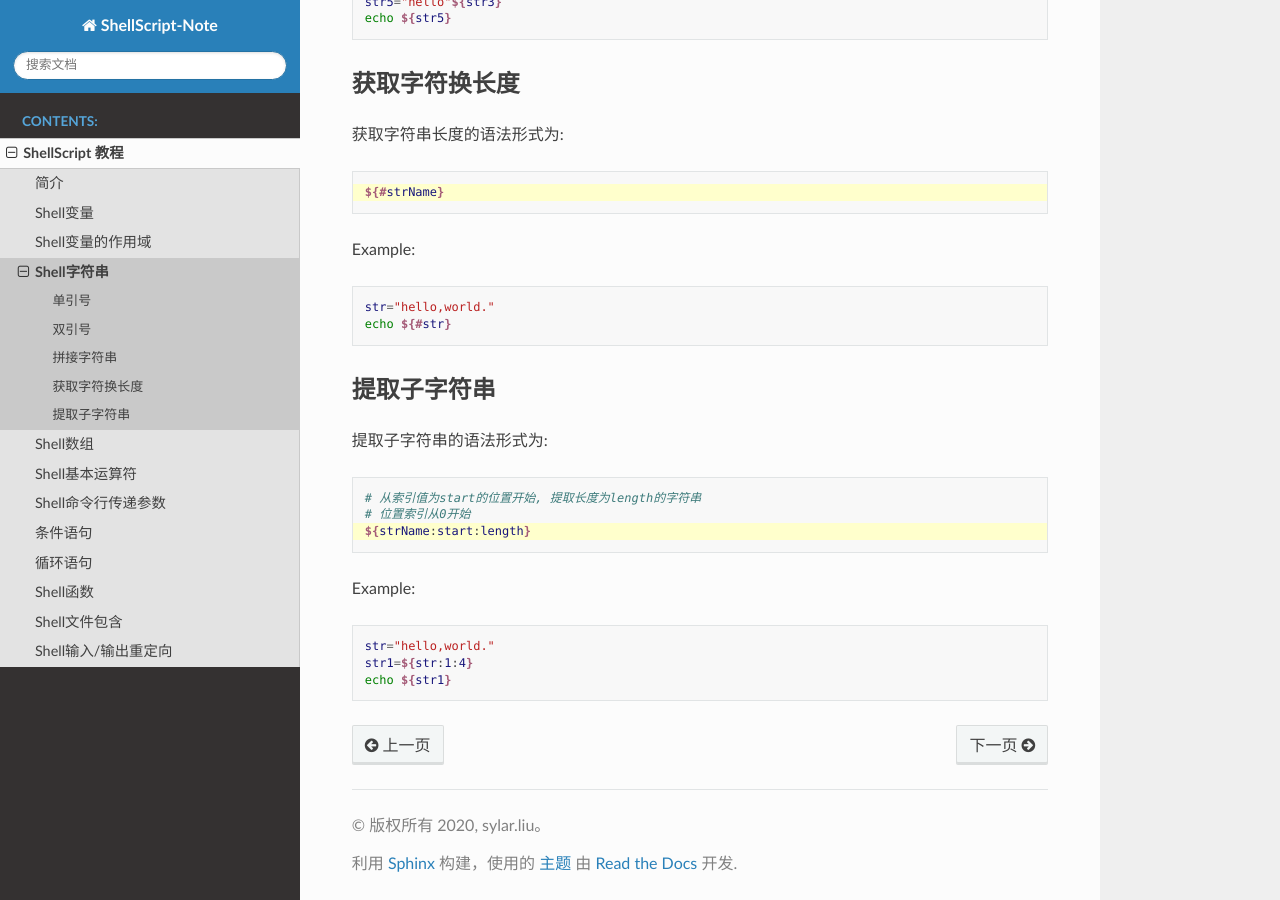
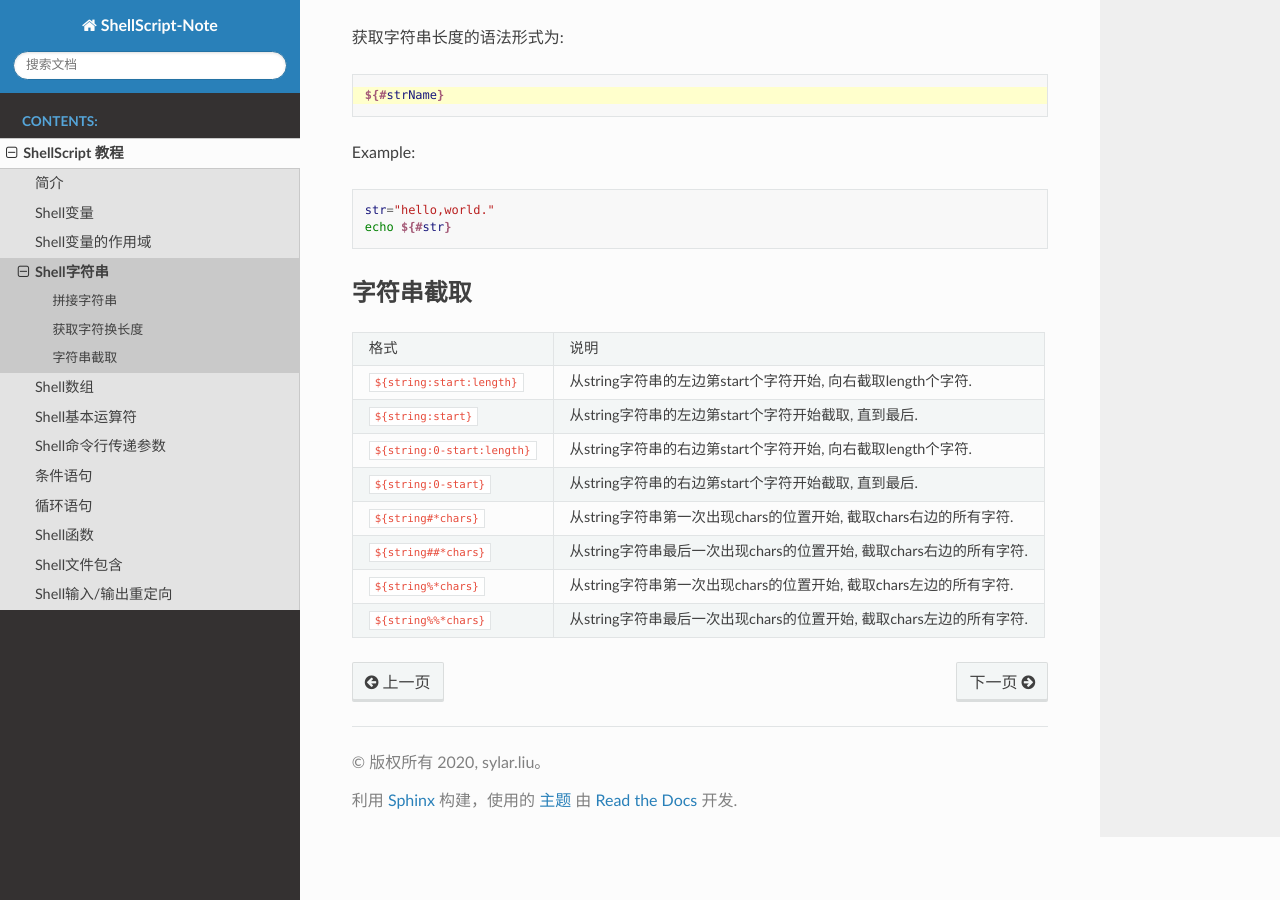
Before and after one commit to My-LearningNotes/ShellScript, a Sphinx documentation site: the page built from source/tutorial/string.rst, in a window 1280 px wide and 900 px high, scrolled down 1257 px. Built offline with Sphinx 7.4.7 and the Read the Docs theme 2.0.0, drawn with Linux system fonts in a browser that asks for light colours; some of the changed text lies outside the part shown.

Commit message:
修改关于字符串的笔记

```diff
--- a/source/tutorial/string.rst
+++ b/source/tutorial/string.rst
@@ -1,7 +1,10 @@
 Shell字符串
 ===========
 
-字符串是Shell编程中最常用最有用的数据类型, \ **字符串可以使用单引号包裹, 也可以使用双引号, 也可以不用引号.**
+字符串(String)就是一系列字符的组合.
+字符串是Shell编程中最常用的数据类型之一(除了数字和字符串, 也没有其它类型了).
+
+字符串可以使用单引号包围, 也可以使用双引号包围, 也可以不用引号, 它们之间是有区别的.
 
 .. code-block:: bash
 
@@ -9,40 +12,33 @@
     str2="hello"
     str3=hello
 
-.. attention::
+三种形式的差别:
 
-    虽然字符串可以不用引号包裹, 但是作为一种好的编程习惯, 我们应该总是用引号包裹字符串.
-    因为这样, 我们一眼就可以看出这是一个字符串.
+*   单引号\ ``''``\ 包围的字符串
 
-
-单引号
-------
-
-单引号字符串的限制:
-
--   **单引号里的任何字符都会作为原始字符原样输出(所见即所得), 单引号字符串中的变量是无效的;**
-
--   **单引号字符串中不能出现单引号.**
+    -   单引号里的任何字符都会作为原始字符原样输出(所见即所得), 单引号字符串中的变量是无效的;
+    -   单引号字符串中不能出现单引号, 即使对单引号进行转义也不行.
 
 .. attention::
 
     对单引号使用转义字符后也不行, 因为单引号中的所有字符都作为原始字符, 转义字符在单引号中也是作为原始字符, 失去了转义的作用.
 
 
-双引号
-------
+*   双引号\ ``""``\ 包围的字符串
 
-双引号的优点:
+    -   双引号里可以有变量，变量会被解析, 得到该变量的值;
+    -   双引号里可以出现转义字符.
 
--   **双引号里可以有变量;**
+*   不被引号包围的字符串
 
--   **双引号里可以出现转义字符.**
+    -   不被引号包围的字符串中出现变量时也会被解析;
+    -   字符串中不能出现空格, 否则空格后边的字符串会作为其它变量或者命令解析.
 
 
 拼接字符串
 ----------
 
-**拼接字符串时, 把两个字符串写在一起, 中间不能有空白字符.**
+拼接字符串时, 把两个字符串写在一起, 中间不能有空白字符.
 
 Example:
 
@@ -78,22 +74,17 @@
     echo ${#str}
 
 
-提取子字符串
-------------
+字符串截取
+----------
 
-提取子字符串的语法形式为:
-
-.. code-block:: bash
-    :emphasize-lines: 3
-
-    # 从索引值为start的位置开始, 提取长度为length的字符串
-    # 位置索引从0开始
-    ${strName:start:length}
-
-Example:
-
-.. code-block:: bash
-
-    str="hello,world."
-    str1=${str:1:4}
-    echo ${str1}
+============================ ===================================================================
+格式                         说明
+``${string:start:length}``   从string字符串的左边第start个字符开始, 向右截取length个字符.
+``${string:start}``          从string字符串的左边第start个字符开始截取, 直到最后.
+``${string:0-start:length}`` 从string字符串的右边第start个字符开始, 向右截取length个字符.
+``${string:0-start}``        从string字符串的右边第start个字符开始截取, 直到最后.
+``${string#*chars}``         从string字符串第一次出现chars的位置开始, 截取chars右边的所有字符.
+``${string##*chars}``        从string字符串最后一次出现chars的位置开始, 截取chars右边的所有字符.
+``${string%*chars}``         从string字符串第一次出现chars的位置开始, 截取chars左边的所有字符.
+``${string%%*chars}``        从string字符串最后一次出现chars的位置开始, 截取chars左边的所有字符.
+============================ ===================================================================
```
